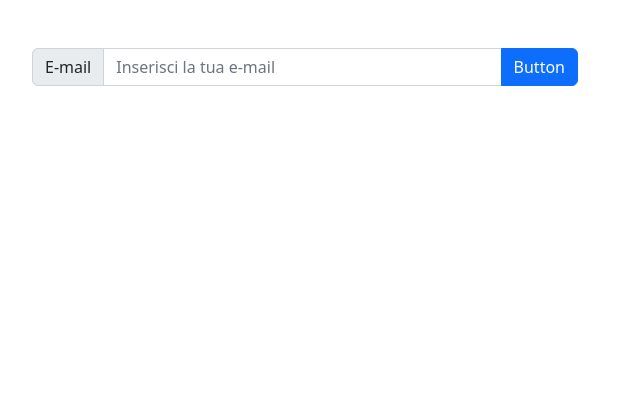
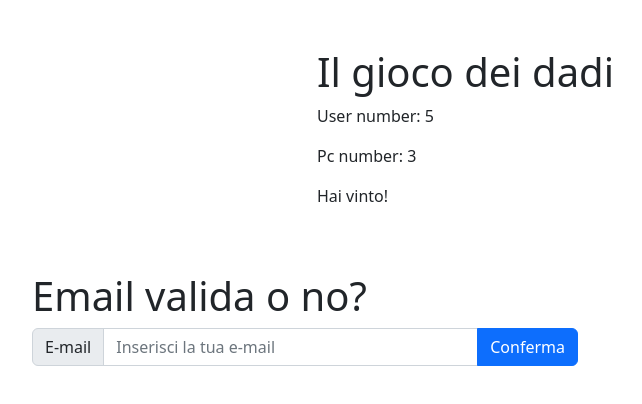
Before and after one commit to SaraDonzellini/js-mail-dadi, a plain HTML site: page index.html in a window 1280 px wide. Shown: the whole page, without its empty margins (50-692 px from the left). Drawn offline with nearby package versions, Linux system fonts and the light colour scheme.

Commit message:
continuing exercise

```diff
--- a/index.html
+++ b/index.html
@@ -4,19 +4,34 @@
     <meta charset="UTF-8" />
     <meta http-equiv="X-UA-Compatible" content="IE=edge" />
     <meta name="viewport" content="width=device-width, initial-scale=1.0" />
-    <title>Document</title>
+    <title>Dadi e Email</title>
     <link href="https://cdn.jsdelivr.net/npm/bootstrap@5.2.3/dist/css/bootstrap.min.css" rel="stylesheet" integrity="sha384-rbsA2VBKQhggwzxH7pPCaAqO46MgnOM80zW1RWuH61DGLwZJEdK2Kadq2F9CUG65" crossorigin="anonymous">
     <link rel="stylesheet" href="css/style.css" />
   </head>
   <body>
     <main>
+      <section id="dadi" class="container mt-5">
+        <div class="row justify-content-center">
+          <div class="col-12 col-lg-6">
+            <h1>Il gioco dei dadi</h1>
+            <p id="userNumber">
+              User number:
+            </p>
+            <p id="pcNumber">
+              Pc number:
+            </p>
+            <p id="diceResult"></p>
+          </div>
+        </div>
+      </section>
       <section id="wrapper" class="container mt-5">
         <div class="row justify-content-center">
           <div class="col-12 col-lg-6">
+            <h1>Email valida o no?</h1>
             <div class="input-group flex-nowrap">
               <span class="input-group-text" id="addon-wrapping">E-mail</span>
-              <input type="email" class="form-control" placeholder="Inserisci la tua e-mail" aria-label="E-mail" aria-describedby="addon-wrapping">
-              <button class="btn btn-primary" type="button" id="button-addon2">Button</button>
+              <input type="email" class="form-control" placeholder="Inserisci la tua e-mail" aria-label="E-mail" aria-describedby="addon-wrapping" id="email">
+              <button class="btn btn-primary" type="button" id="button-addon2">Conferma</button>
             </div>
           </div>
           <div class="col-12 col-lg-6">
--- a/js/script.js
+++ b/js/script.js
@@ -1,21 +1,50 @@
 //* Generare un numero random da 1 a 6, sia per il giocatore sia per il computer
-
-
-
+let randomUserN = Math.floor(Math.random() * 6);
+let randomPcN = Math.floor(Math.random() * 6);
+const userNumber = document.getElementById('userNumber');
+const pcNumber = document.getElementById('pcNumber');
+const diceResult = document.getElementById('diceResult');
 
 //* Stabilire il vincitore, in base a chi fa il punteggio più alto
+if (randomUserN > randomPcN) {
+  console.log("Hai vinto!");
+  userNumber.append(randomUserN);
+  pcNumber.append(randomPcN);
+  diceResult.append("Hai vinto!")
+}
+else {
+  console.log("Il computer ha vinto!");
+  userNumber.append(randomUserN);
+  pcNumber.append(randomPcN);
+  diceResult.append("Il computer ha vinto!")
+}
 
-
-
-
-
-
-
-
-
-
+console.log(randomUserN);
+console.log(randomPcN);
 
 
 //? Chiedi all’utente la sua email,
 //? controlla che sia nella lista di chi può accedere
 //? stampa un messaggio appropriato sull’esito del controllo
+
+const emailArray = ["gino@mail.it", "armandino@gmail.com", "sara@hotmail.com", "domenico@mail.net", "lorenzo@mail.com", "giulia@gmail.it", "giusvalla@live.net", "miciopalla@gmail.it", "lucia@gmail.com", "giulio@live.it"]
+const button = document.getElementById('button-addon2')
+
+
+button.addEventListener("click", function () {
+  for (let i = 0; i < emailArray.length; i++) {
+    const emailElement = document.getElementById('email')
+    console.log(emailElement.value)
+    const result = document.getElementById('result')
+
+    if (emailArray.includes(emailElement.value)) {
+      console.log("email valida")
+      result.append("E-mail Valida ")
+
+    } else {
+      console.log("email non valida")
+      result.append("E-mail non Valida ")
+    }
+  }
+
+})
```
